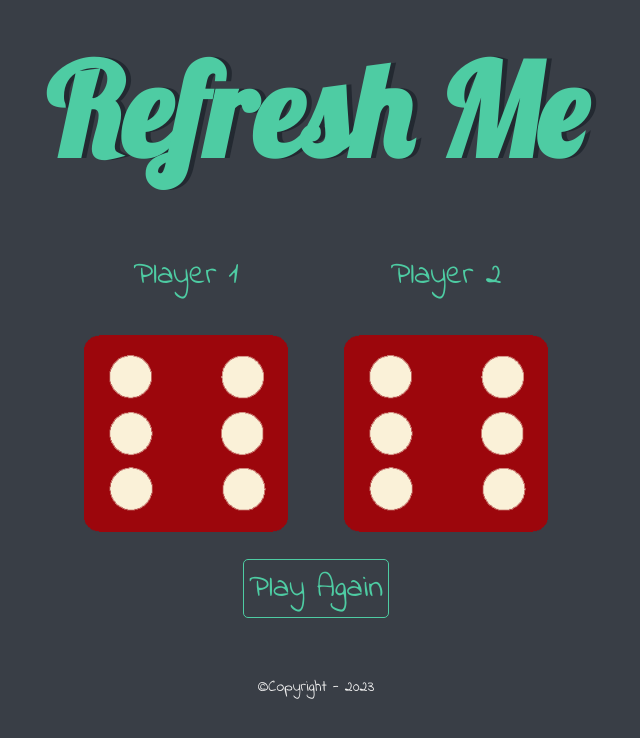
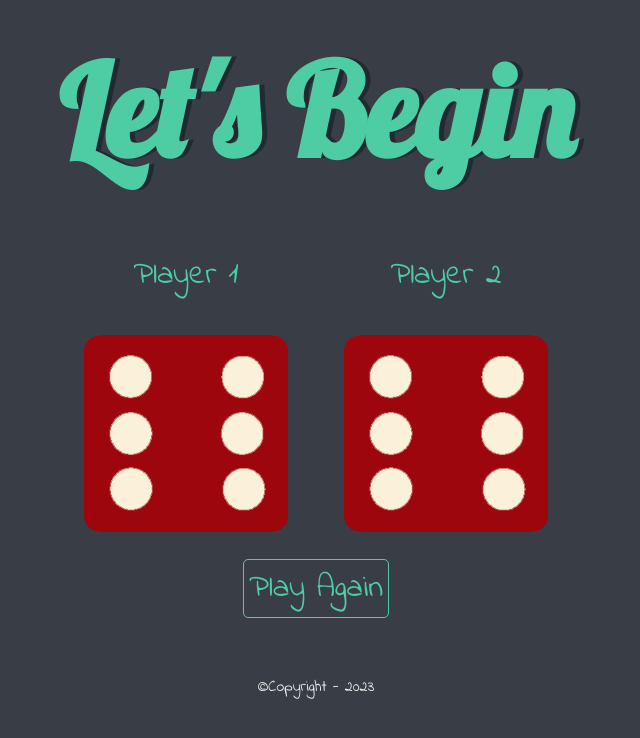
Before and after one commit to surajku2207/Dice-Game, a plain HTML site: page index.html in a window 1280 px wide. Shown: the whole page, without its empty margins (324-964 px from the left). Drawn offline with Linux system fonts and the light colour scheme.

Commit message:
resolved issue

```diff
--- a/index.html
+++ b/index.html
@@ -10,7 +10,7 @@
   <body>
 
     <div class="container">
-      <h1>Refresh Me</h1>
+      <h1>Let's Begin</h1>
 
       <div class="dice">
         <p>Player 1</p>
```
